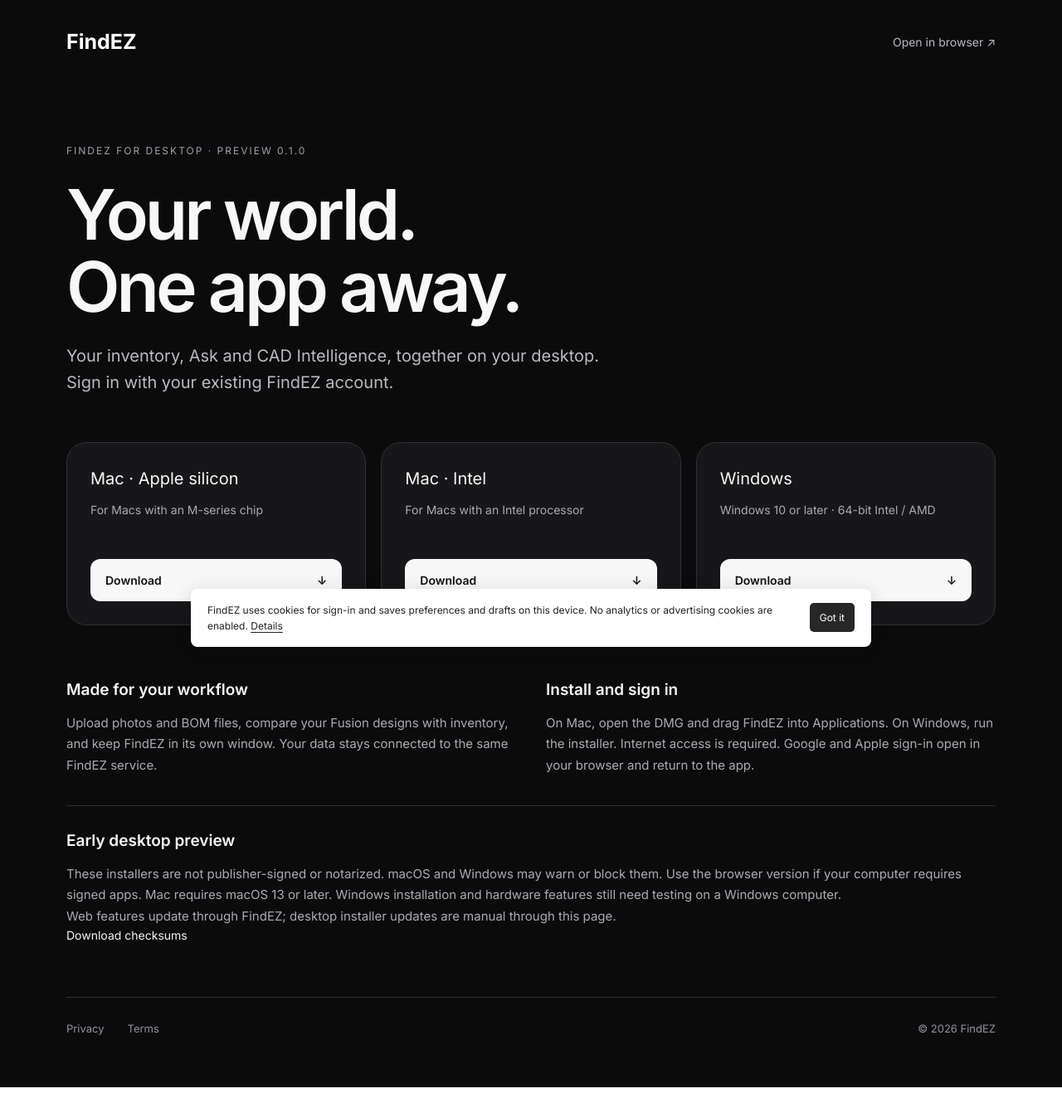
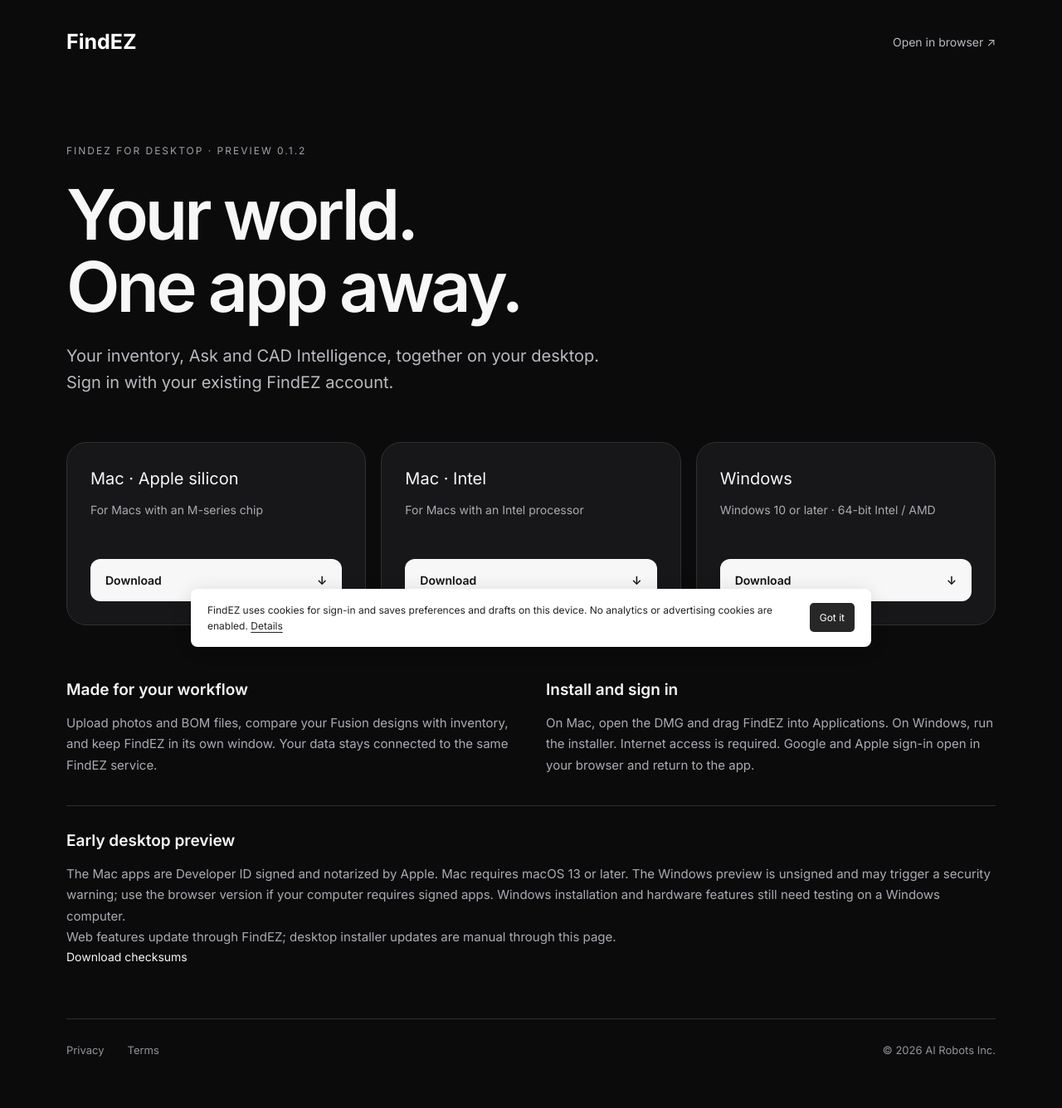
Before and after one commit to tanyasmritivc/main-inventory-app, a Next.js app in the folder frontend/: page /desktop in a window 1280 px wide. Shown: the whole page at 83% size. Before the commit the page ends 1311 px from the top, so only its background shows below. Built offline with nearby package versions, Linux system fonts and the light colour scheme.

Commit message:
Release signed desktop 0.1.2 with web layout and company copyright

```diff
--- a/frontend/src/app/desktop/page.tsx
+++ b/frontend/src/app/desktop/page.tsx
@@ -8,16 +8,16 @@ export const metadata: Metadata = {
 };
 
 const downloads = [
-  { title: "Mac · Apple silicon", detail: "For Macs with an M-series chip", file: "FindEZ-0.1.0-mac-arm64.dmg" },
-  { title: "Mac · Intel", detail: "For Macs with an Intel processor", file: "FindEZ-0.1.0-mac-x64.dmg" },
-  { title: "Windows", detail: "Windows 10 or later · 64-bit Intel / AMD", file: "FindEZ-0.1.0-win-x64.exe" },
+  { title: "Mac · Apple silicon", detail: "For Macs with an M-series chip", file: "FindEZ-0.1.2-mac-arm64.dmg" },
+  { title: "Mac · Intel", detail: "For Macs with an Intel processor", file: "FindEZ-0.1.2-mac-x64.dmg" },
+  { title: "Windows", detail: "Windows 10 or later · 64-bit Intel / AMD", file: "FindEZ-0.1.2-win-x64.exe" },
 ];
 
 export default function DesktopPage() {
   return <main className={styles.page}>
     <nav className={styles.nav}><Link href="/" className={styles.brand}>FindEZ</Link><a href="/worlds">Open in browser ↗</a></nav>
     <section className={styles.hero}>
-      <span className={styles.eyebrow}>FINDEZ FOR DESKTOP · PREVIEW 0.1.0</span>
+      <span className={styles.eyebrow}>FINDEZ FOR DESKTOP · PREVIEW 0.1.2</span>
       <h1>Your world.<br />One app away.</h1>
       <p>Your inventory, Ask and CAD Intelligence, together on your desktop. Sign in with your existing FindEZ account.</p>
     </section>
@@ -30,8 +30,8 @@ export default function DesktopPage() {
     <section className={styles.details}>
       <div><h2>Made for your workflow</h2><p>Upload photos and BOM files, compare your Fusion designs with inventory, and keep FindEZ in its own window. Your data stays connected to the same FindEZ service.</p></div>
       <div><h2>Install and sign in</h2><p>On Mac, open the DMG and drag FindEZ into Applications. On Windows, run the installer. Internet access is required. Google and Apple sign-in open in your browser and return to the app.</p></div>
-      <div className={styles.notice}><h2>Early desktop preview</h2><p>These installers are not publisher-signed or notarized. macOS and Windows may warn or block them. Use the browser version if your computer requires signed apps. Mac requires macOS 13 or later. Windows installation and hardware features still need testing on a Windows computer.</p><p>Web features update through FindEZ; desktop installer updates are manual through this page.</p><a href="/downloads/desktop/SHA256SUMS.txt">Download checksums</a></div>
+      <div className={styles.notice}><h2>Early desktop preview</h2><p>The Mac apps are Developer ID signed and notarized by Apple. Mac requires macOS 13 or later. The Windows preview is unsigned and may trigger a security warning; use the browser version if your computer requires signed apps. Windows installation and hardware features still need testing on a Windows computer.</p><p>Web features update through FindEZ; desktop installer updates are manual through this page.</p><a href="/downloads/desktop/SHA256SUMS.txt">Download checksums</a></div>
     </section>
-    <footer className={styles.footer}><a href="/privacy">Privacy</a><a href="/terms">Terms</a><span>© 2026 FindEZ</span></footer>
+    <footer className={styles.footer}><a href="/privacy">Privacy</a><a href="/terms">Terms</a><span>© 2026 AI Robots Inc.</span></footer>
   </main>;
 }
```
Also changed, not shown: 2 other files (tests, documents, lock files or other folders).
